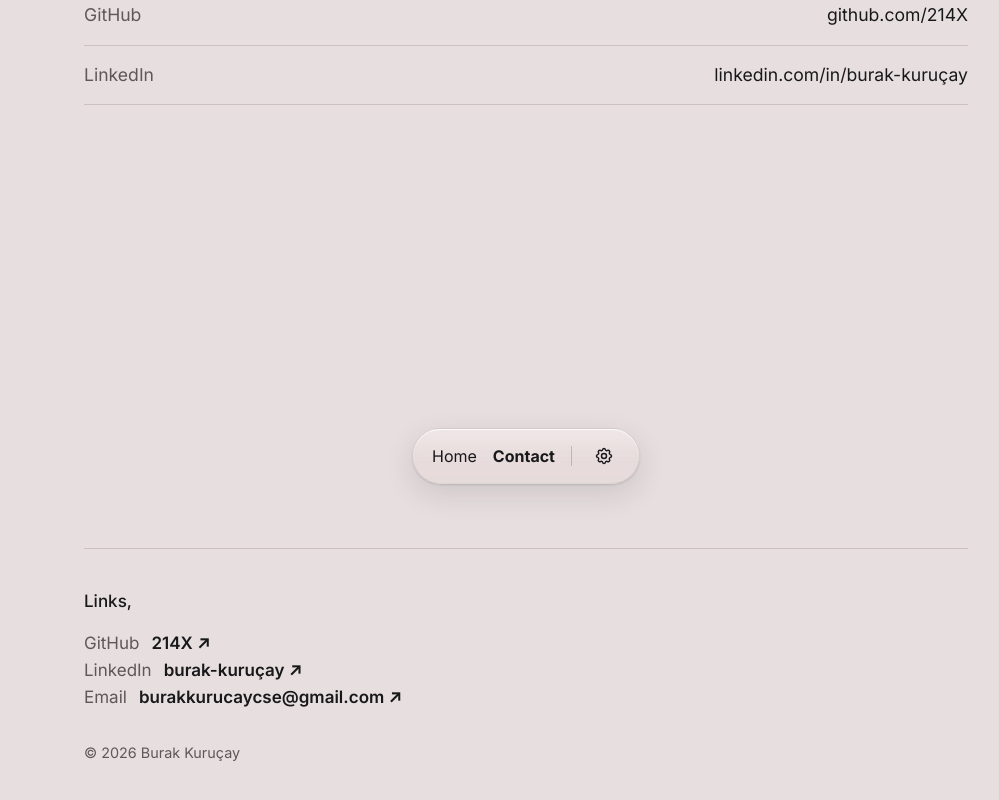
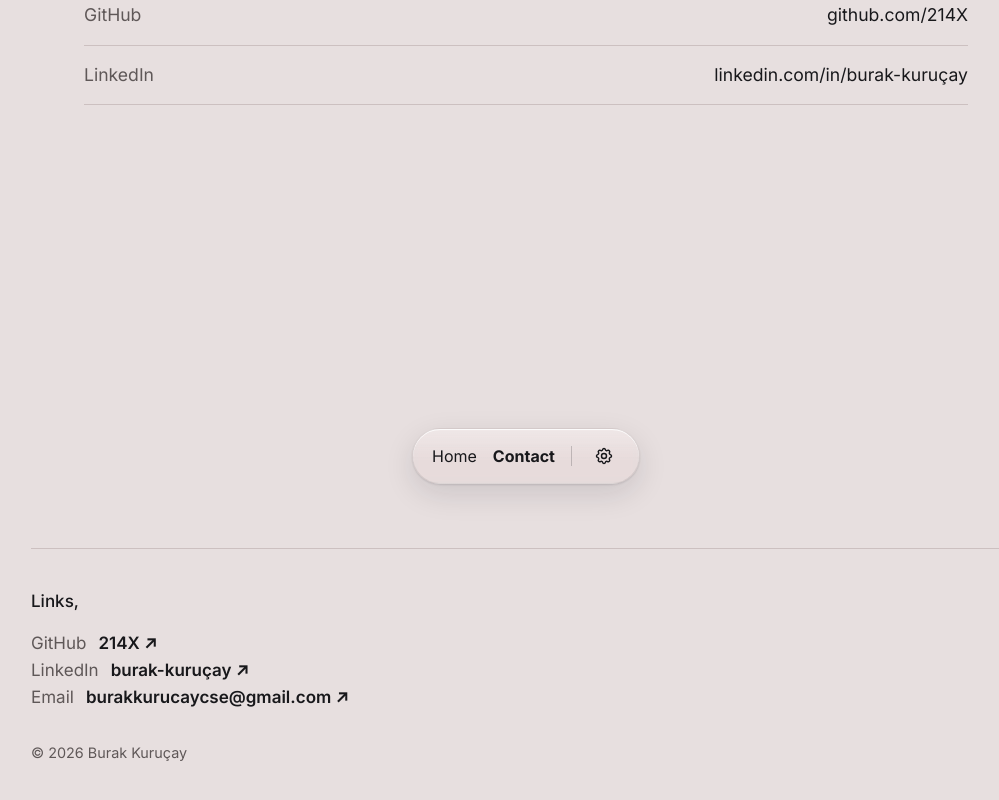
Before and after one commit to 214X/211-journal, a Next.js app in the folder frontend/211-journal/: page /en/contact in a window 1280 px wide. Shown: the part 300-1100 px from the top of the page, without its empty margins (114-1113 px from the left). Built offline with nearby package versions, Linux system fonts and the light colour scheme; no server answers.

Commit message:
Footer widened to 990px on desktop, so the page uses more of the screen.

```diff
--- a/frontend/211-journal/components/Footer/Footer.module.css
+++ b/frontend/211-journal/components/Footer/Footer.module.css
@@ -1,6 +1,6 @@
 .footer {
-    /* narrow screens: 1.5rem from each edge; wide screens: lines up with the page text */
-    width: min(100% - 3rem, var(--content-width) - 1rem);
+    /* narrow screens: 1.5rem from each edge; wide screens: stops at 990px */
+    width: min(100% - 3rem, 990px);
     margin-inline: auto;
     margin-top: 3rem;
     padding: 2.5rem 0 7rem;
```
